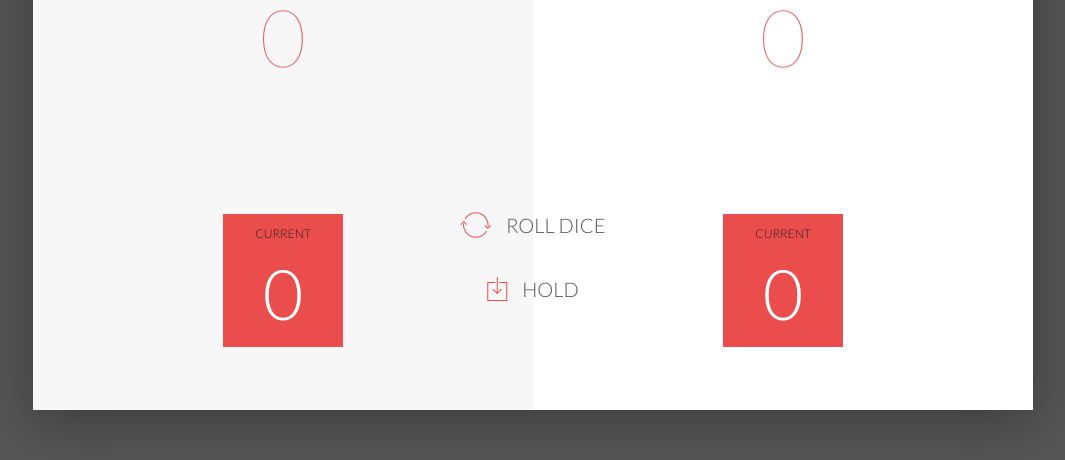
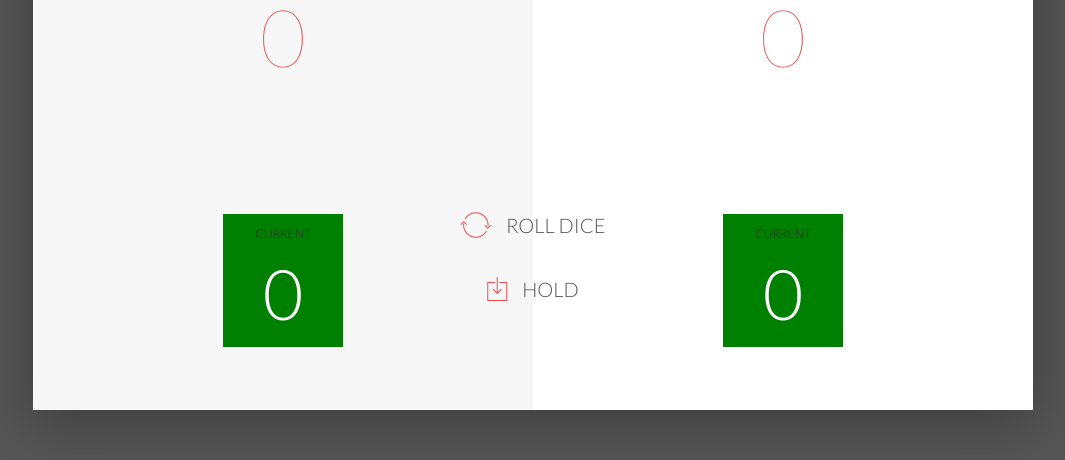
Before and after one commit to Mukantwarivirginie/PigDice, a plain HTML site: page index.html in a window 1280 px wide. Shown: the part 290-750 px from the top of the page, without its empty margins (107-1172 px from the left). Drawn offline with nearby package versions, Linux system fonts and the light colour scheme.

```diff
--- a/css/styles.css
+++ b/css/styles.css
@@ -81,7 +81,7 @@
 }
 
 .player-current-box {
-    background-color: #EB4D4D;
+    background-color:green;
     color: #fff;
     width: 40%;
     margin: 0 auto;
```
Also changed, not shown: index.html (+1 -1 lines).
